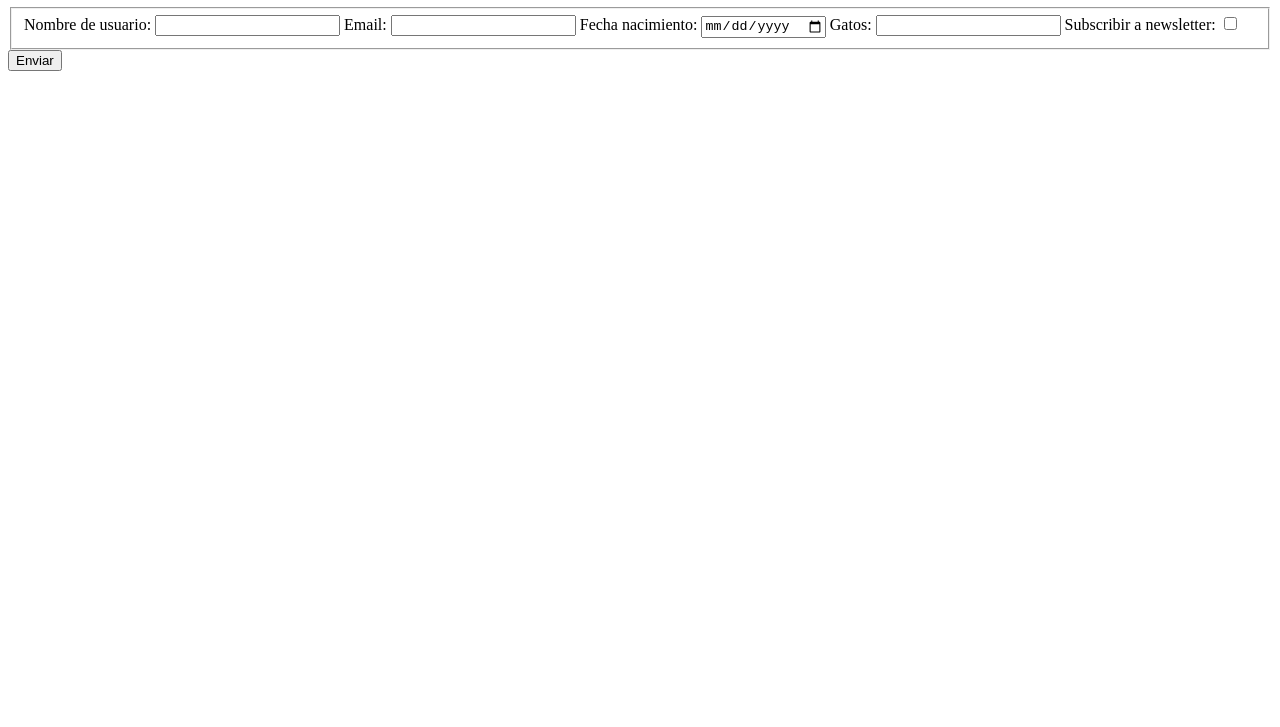
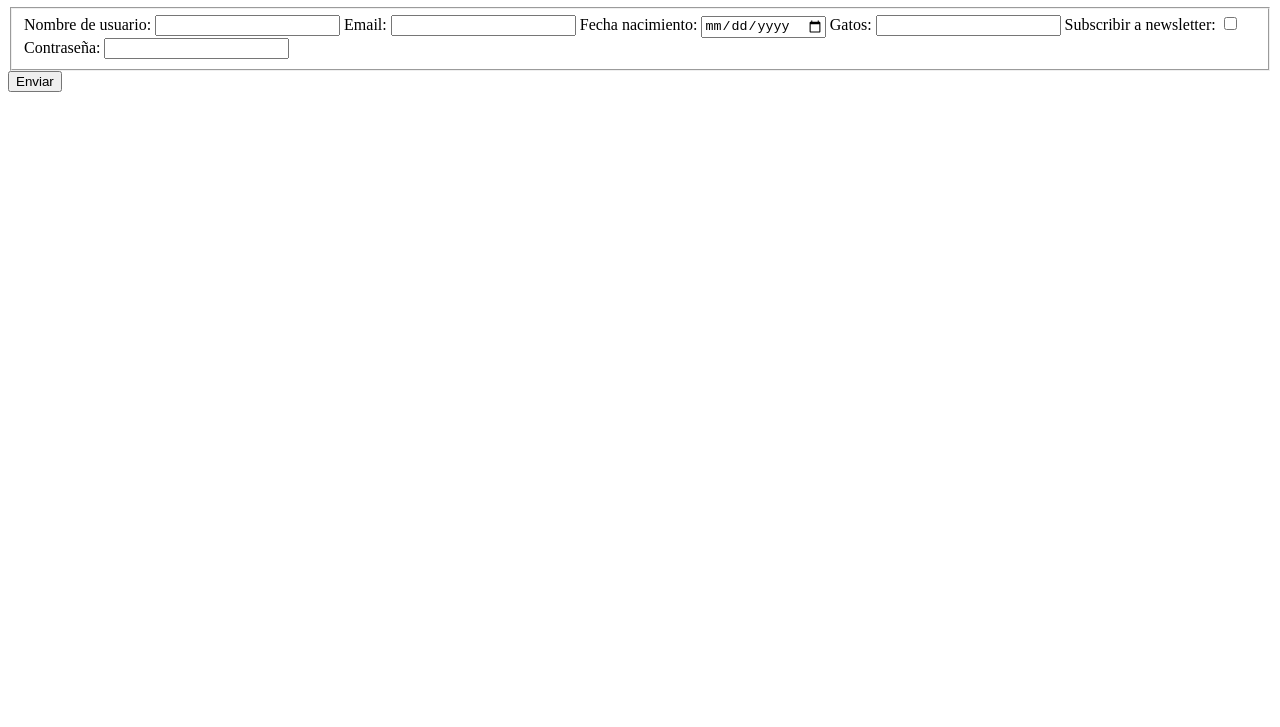
Before and after one commit to vs-web-dev-1/christian, a plain HTML site: page www/forms.html in a window 1280 px wide. Shown: the part 73-800 px from the top of the page. Drawn offline with Linux system fonts and the light colour scheme.

Commit message:
Contraseña.

```diff
--- a/www/forms.html
+++ b/www/forms.html
@@ -21,6 +21,8 @@
                 <input type="number" name="num-gatos">
                 <label>Subscribir a newsletter:</label>
                 <input type="checkbox" name="subscribir">
+                <label>Contraseña:</label>
+                <input type="password" contraseña">
             </fieldset>
             <button>Enviar</button>
         </form>
```
